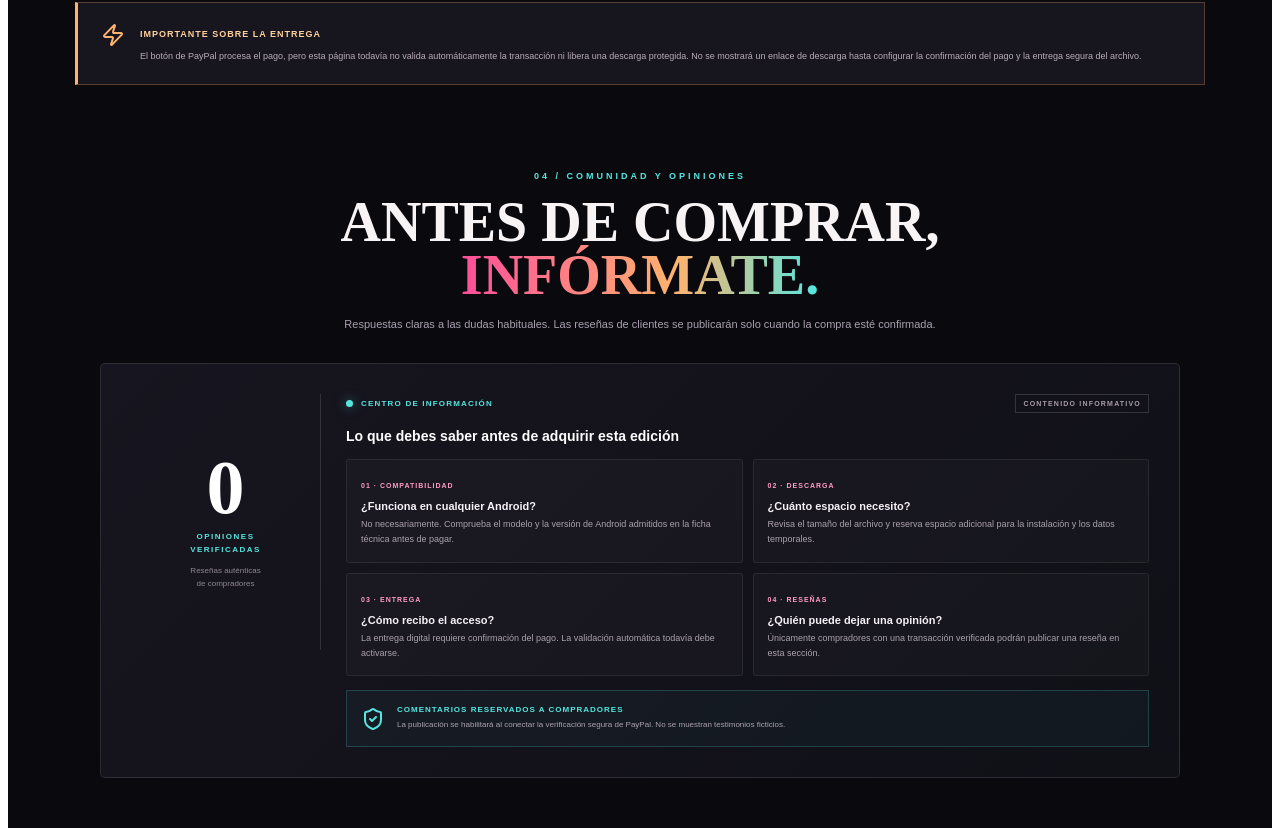
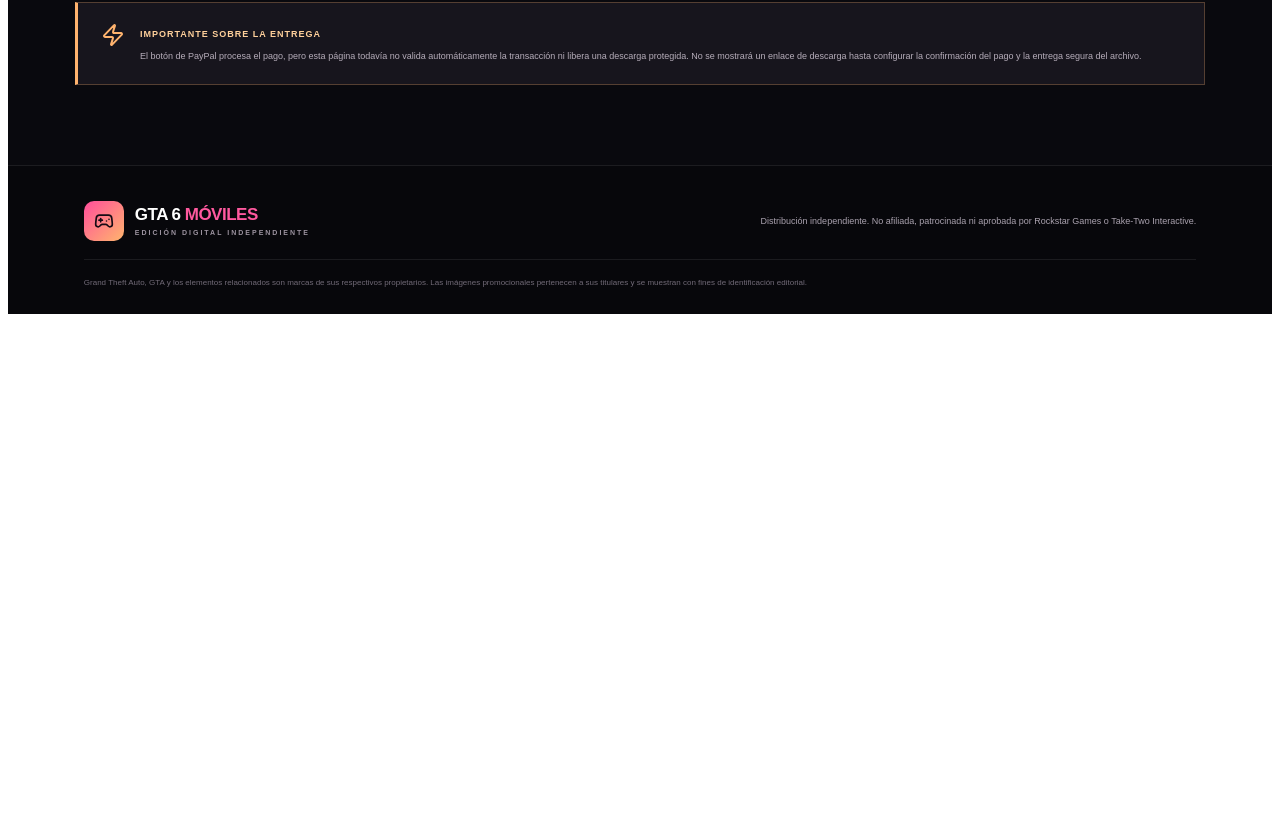
Before and after one commit to pintubeservi-star/gamekey-market, a Next.js app: page / in a window 1280 px wide. Shown: the part 2632-3460 px from the top of the page. After the commit the page ends 2954 px from the top, so only its background shows below. Built offline with nearby package versions, Linux system fonts and the light colour scheme.

Commit message:
Remove reviews and comments section

```diff
--- a/app/page.tsx
+++ b/app/page.tsx
@@ -80,27 +80,6 @@ export default function Home() {
 
       <section className="store-delivery"><Zap/><div><b>IMPORTANTE SOBRE LA ENTREGA</b><p>El botón de PayPal procesa el pago, pero esta página todavía no valida automáticamente la transacción ni libera una descarga protegida. No se mostrará un enlace de descarga hasta configurar la confirmación del pago y la entrega segura del archivo.</p></div></section>
 
-      <section className="store-reviews" id="opiniones">
-        <div className="store-reviews-heading">
-          <span className="store-kicker">04 / COMUNIDAD Y OPINIONES</span>
-          <h2>ANTES DE COMPRAR, <em>INFÓRMATE.</em></h2>
-          <p>Respuestas claras a las dudas habituales. Las reseñas de clientes se publicarán solo cuando la compra esté confirmada.</p>
-        </div>
-        <div className="store-reviews-panel">
-          <div className="store-reviews-count"><b>0</b><span>OPINIONES<br/>VERIFICADAS</span><small>Reseñas auténticas<br/>de compradores</small></div>
-          <div className="store-reviews-empty">
-            <div className="store-reviews-live"><span className="store-live-dot"></span> CENTRO DE INFORMACIÓN <span className="store-preview-label">CONTENIDO INFORMATIVO</span></div>
-            <b>Lo que debes saber antes de adquirir esta edición</b>
-            <div className="store-question-grid">
-              <article><span>01 · COMPATIBILIDAD</span><p>¿Funciona en cualquier Android?</p><small>No necesariamente. Comprueba el modelo y la versión de Android admitidos en la ficha técnica antes de pagar.</small></article>
-              <article><span>02 · DESCARGA</span><p>¿Cuánto espacio necesito?</p><small>Revisa el tamaño del archivo y reserva espacio adicional para la instalación y los datos temporales.</small></article>
-              <article><span>03 · ENTREGA</span><p>¿Cómo recibo el acceso?</p><small>La entrega digital requiere confirmación del pago. La validación automática todavía debe activarse.</small></article>
-              <article><span>04 · RESEÑAS</span><p>¿Quién puede dejar una opinión?</p><small>Únicamente compradores con una transacción verificada podrán publicar una reseña en esta sección.</small></article>
-            </div>
-            <div className="store-review-locked"><ShieldCheck/><div><b>COMENTARIOS RESERVADOS A COMPRADORES</b><small>La publicación se habilitará al conectar la verificación segura de PayPal. No se muestran testimonios ficticios.</small></div></div>
-          </div>
-        </div>
-      </section>
 
       <footer className="store-footer"><a className="store-brand" href="#inicio"><span className="store-brand-icon"><Gamepad2 size={20}/></span><span>GTA 6 <b>MÓVILES</b><small>EDICIÓN DIGITAL INDEPENDIENTE</small></span></a><p>Distribución independiente. No afiliada, patrocinada ni aprobada por Rockstar Games o Take-Two Interactive.</p><small>Grand Theft Auto, GTA y los elementos relacionados son marcas de sus respectivos propietarios. Las imágenes promocionales pertenecen a sus titulares y se muestran con fines de identificación editorial.</small></footer>
     </main>
```
